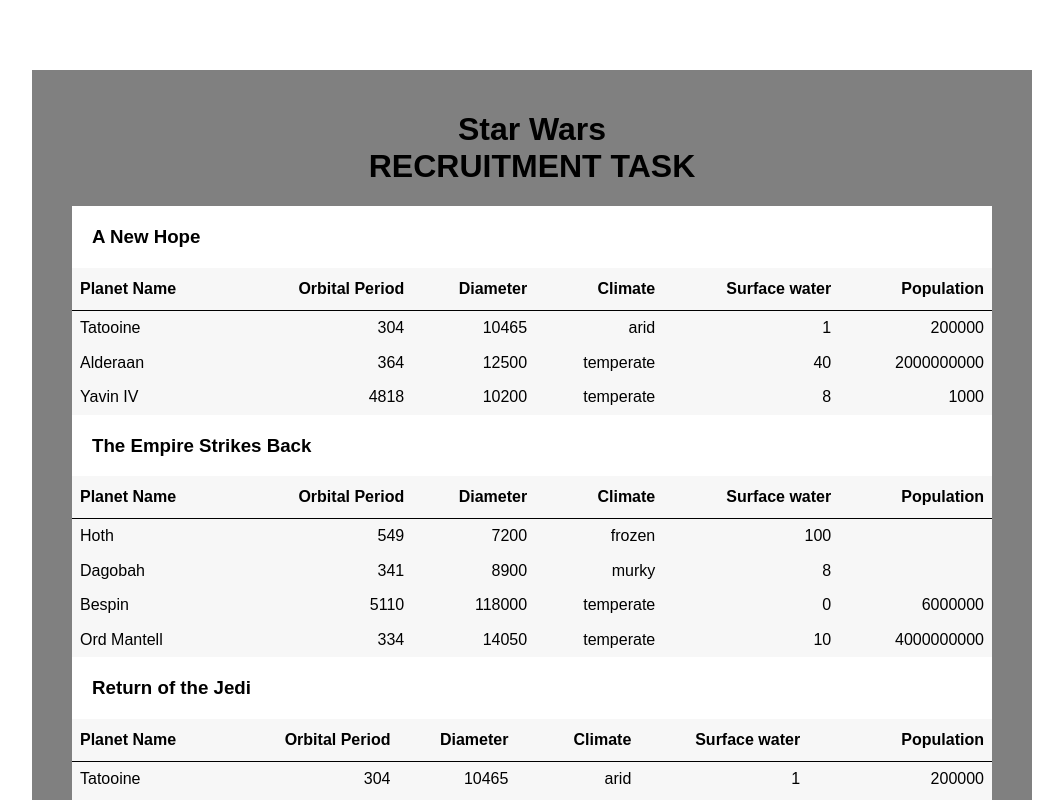
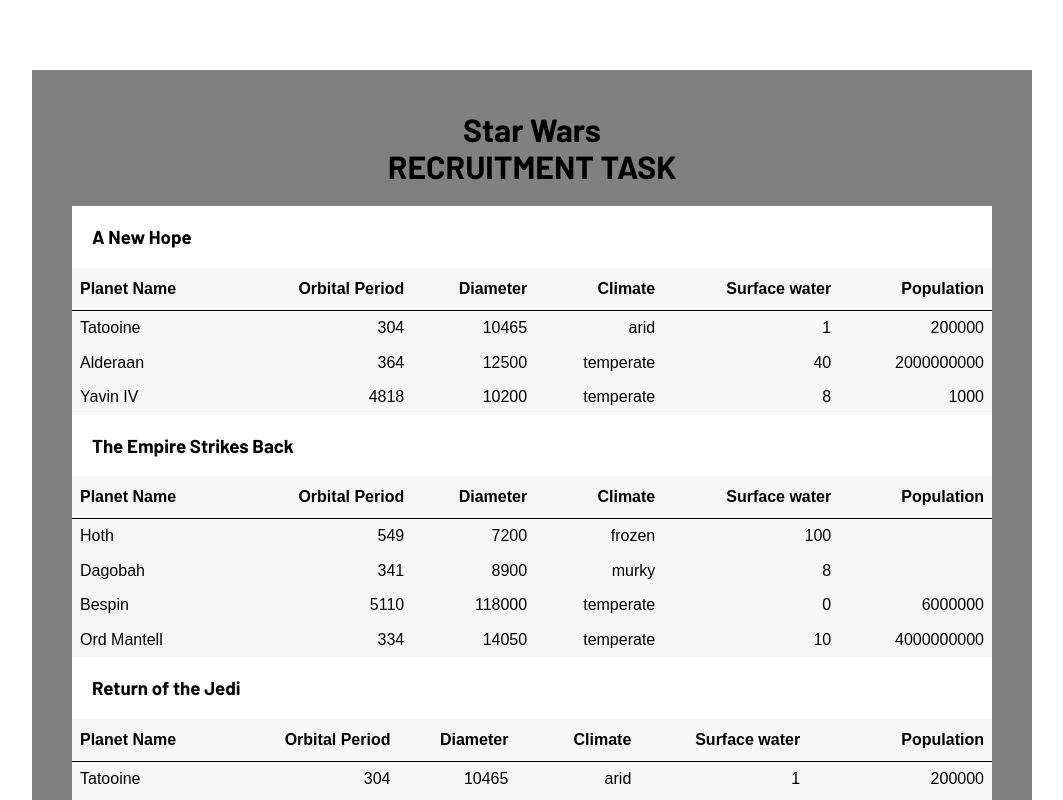
Before and after one commit to damian-lis/star-wars-app, a React (Create React App) app: page / in a window 1280 px wide. Shown: the top 800 px of the page, without its empty margins (108-1171 px from the left). Built offline with nearby package versions, Linux system fonts and the light colour scheme.

Commit message:
Linked and added global google font

```diff
--- a/public/index.html
+++ b/public/index.html
@@ -10,9 +10,8 @@
       content="Web site created using create-react-app"
     />
     <link rel="apple-touch-icon" href="%PUBLIC_URL%/logo192.png" />
-
     <link rel="manifest" href="%PUBLIC_URL%/manifest.json" />
-
+    <link href="https://fonts.googleapis.com/css2?family=Barlow:wght@400;700&display=swap" rel="stylesheet">
     <title>React App</title>
   </head>
   <body>
--- a/src/GlobalStyles.js
+++ b/src/GlobalStyles.js
@@ -12,7 +12,7 @@ export default createGlobalStyle`
   }
 
   body{
-    font-family:Arial, Helvetica, sans-serif;
+    font-family: 'Barlow', sans-serif;
   }
 
   ul{
```
